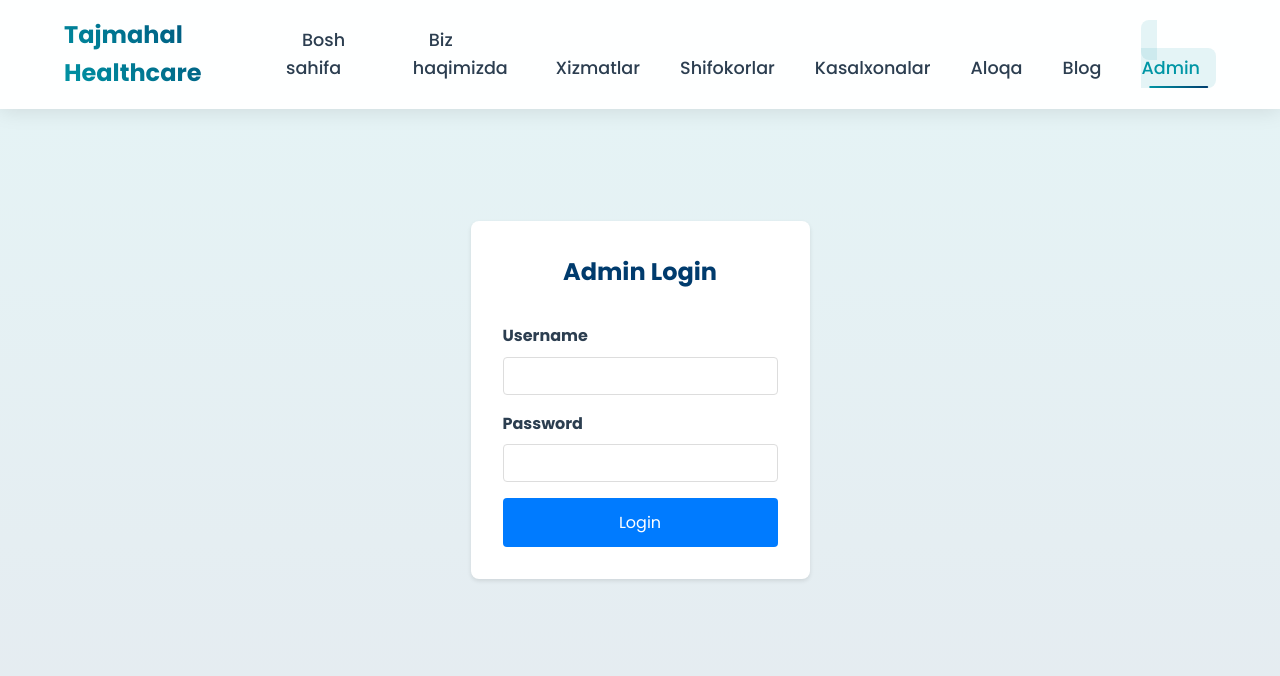
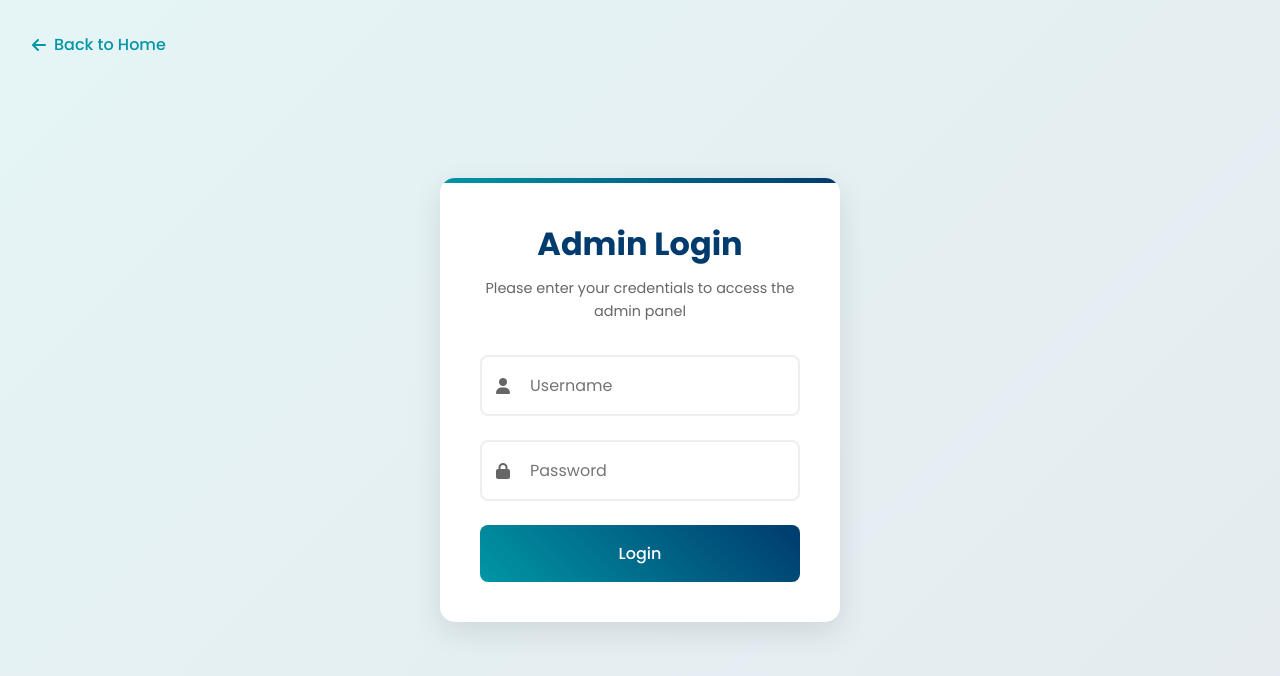
Before and after one commit to Khamraev1/Tajmahal-Healthcare, a website: page public/admin-login.html in a window 1280 px wide. Drawn offline with Linux system fonts and the light colour scheme; no server answers.

Commit message:
Improve admin login page and blog page with better styling and functionality

```diff
--- a/public/admin-login.html
+++ b/public/admin-login.html
@@ -15,132 +15,186 @@
             display: flex;
             align-items: center;
             justify-content: center;
+            background: linear-gradient(135deg, rgba(0, 150, 165, 0.1), rgba(0, 59, 109, 0.1));
             padding: 2rem;
-            background: linear-gradient(rgba(0, 150, 165, 0.1), rgba(0, 59, 109, 0.1));
         }
 
         .login-container {
+            background: white;
+            padding: 2.5rem;
+            border-radius: 15px;
+            box-shadow: 0 10px 30px rgba(0, 0, 0, 0.1);
+            width: 100%;
             max-width: 400px;
-            margin: 4rem auto;
-            padding: 2rem;
-            background: #fff;
-            border-radius: 8px;
-            box-shadow: 0 2px 4px rgba(0, 0, 0, 0.1);
+            position: relative;
+            overflow: hidden;
         }
 
-        .login-container h1 {
-            color: var(--secondary-color);
+        .login-container::before {
+            content: '';
+            position: absolute;
+            top: 0;
+            left: 0;
+            width: 100%;
+            height: 5px;
+            background: linear-gradient(90deg, var(--primary-color), var(--secondary-color));
+        }
+
+        .login-header {
             text-align: center;
             margin-bottom: 2rem;
+        }
+
+        .login-header h1 {
+            color: var(--secondary-color);
+            font-size: 2rem;
+            margin-bottom: 0.5rem;
+        }
+
+        .login-header p {
+            color: #666;
+            font-size: 0.9rem;
         }
 
         .login-form {
             display: flex;
             flex-direction: column;
-            gap: 1rem;
+            gap: 1.5rem;
         }
 
         .form-group {
-            display: flex;
-            flex-direction: column;
-            gap: 0.5rem;
+            position: relative;
         }
 
-        .form-group label {
-            font-weight: bold;
+        .form-group i {
+            position: absolute;
+            left: 1rem;
+            top: 50%;
+            transform: translateY(-50%);
+            color: #666;
         }
 
         .form-group input {
-            padding: 0.5rem;
-            border: 1px solid #ddd;
-            border-radius: 4px;
+            width: 100%;
+            padding: 1rem 1rem 1rem 3rem;
+            border: 2px solid #eee;
+            border-radius: 8px;
+            font-size: 1rem;
+            transition: all 0.3s ease;
+        }
+
+        .form-group input:focus {
+            border-color: var(--primary-color);
+            outline: none;
+            box-shadow: 0 0 0 3px rgba(0, 150, 165, 0.1);
         }
 
         .login-btn {
-            padding: 0.75rem;
-            background: #007bff;
+            background: linear-gradient(45deg, var(--primary-color), var(--secondary-color));
             color: white;
+            padding: 1rem;
             border: none;
-            border-radius: 4px;
+            border-radius: 8px;
+            font-size: 1rem;
+            font-weight: 500;
             cursor: pointer;
-            font-size: 1rem;
+            transition: all 0.3s ease;
+            position: relative;
+            overflow: hidden;
         }
 
         .login-btn:hover {
-            background: #0056b3;
+            transform: translateY(-2px);
+            box-shadow: 0 5px 15px rgba(0, 150, 165, 0.3);
+        }
+
+        .login-btn:active {
+            transform: translateY(0);
         }
 
         .error-message {
-            color: #dc3545;
-            margin-top: 1rem;
+            background: #ffebee;
+            color: #c62828;
+            padding: 1rem;
+            border-radius: 8px;
+            font-size: 0.9rem;
             display: none;
+            margin-bottom: 1rem;
+        }
+
+        .back-to-home {
+            position: absolute;
+            top: 2rem;
+            left: 2rem;
+            color: var(--primary-color);
+            text-decoration: none;
+            display: flex;
+            align-items: center;
+            gap: 0.5rem;
+            font-weight: 500;
+            transition: all 0.3s ease;
+        }
+
+        .back-to-home:hover {
+            color: var(--secondary-color);
+            transform: translateX(-5px);
+        }
+
+        @media (max-width: 480px) {
+            .login-container {
+                padding: 2rem;
+            }
+
+            .back-to-home {
+                top: 1rem;
+                left: 1rem;
+            }
         }
     </style>
 </head>
 
 <body>
-    <header>
-        <nav>
-            <div class="logo">
-                <h1>Tajmahal Healthcare</h1>
+    <a href="/" class="back-to-home">
+        <i class="fas fa-arrow-left"></i> Back to Home
+    </a>
+
+    <div class="admin-login">
+        <div class="login-container">
+            <div class="login-header">
+                <h1>Admin Login</h1>
+                <p>Please enter your credentials to access the admin panel</p>
             </div>
-            <ul class="nav-links">
-                <li><a href="index.html">Bosh sahifa</a></li>
-                <li><a href="index.html#about">Biz haqimizda</a></li>
-                <li><a href="index.html#services">Xizmatlar</a></li>
-                <li><a href="index.html#doctors">Shifokorlar</a></li>
-                <li><a href="index.html#hospitals">Kasalxonalar</a></li>
-                <li><a href="index.html#contact">Aloqa</a></li>
-                <li><a href="blog.html">Blog</a></li>
-                <li><a href="admin-login.html" class="active">Admin</a></li>
-            </ul>
-            <div class="mobile-menu">
-                <i class="fas fa-bars"></i>
-            </div>
-        </nav>
-    </header>
 
-    <main>
-        <section class="admin-login">
-            <div class="login-container">
-                <h1>Admin Login</h1>
-                <form class="login-form" onsubmit="handleLogin(event)">
-                    <div class="form-group">
-                        <label for="username">Username</label>
-                        <input type="text" id="username" required>
-                    </div>
-                    <div class="form-group">
-                        <label for="password">Password</label>
-                        <input type="password" id="password" required>
-                    </div>
-                    <button type="submit" class="login-btn">Login</button>
-                </form>
-                <div id="errorMessage" class="error-message"></div>
-            </div>
-        </section>
-    </main>
+            <div class="error-message" id="error-message"></div>
+
+            <form class="login-form" id="login-form">
+                <div class="form-group">
+                    <i class="fas fa-user"></i>
+                    <input type="text" id="username" placeholder="Username" required>
+                </div>
+
+                <div class="form-group">
+                    <i class="fas fa-lock"></i>
+                    <input type="password" id="password" placeholder="Password" required>
+                </div>
+
+                <button type="submit" class="login-btn">
+                    Login
+                </button>
+            </form>
+        </div>
+    </div>
 
     <script>
-        // Handle mobile menu
-        document.querySelector('.mobile-menu').addEventListener('click', function () {
-            document.querySelector('.nav-links').classList.toggle('active');
-        });
+        const loginForm = document.getElementById('login-form');
+        const errorMessage = document.getElementById('error-message');
 
-        // Check if already logged in
-        fetch('/api/check-auth')
-            .then(response => response.json())
-            .then(data => {
-                if (data.isAdmin) {
-                    window.location.href = '/admin.html';
-                }
-            })
-            .catch(error => console.error('Auth check failed:', error));
+        loginForm.addEventListener('submit', async (e) => {
+            e.preventDefault();
+            errorMessage.style.display = 'none';
 
-        async function handleLogin(event) {
-            event.preventDefault();
             const username = document.getElementById('username').value;
             const password = document.getElementById('password').value;
-            const errorMessage = document.getElementById('errorMessage');
 
             try {
                 const response = await fetch('/api/admin/login', {
@@ -153,18 +207,17 @@
 
                 const data = await response.json();
 
-                if (data.success) {
+                if (response.ok) {
                     window.location.href = '/admin-dashboard';
                 } else {
-                    errorMessage.textContent = data.message || 'Login failed';
+                    errorMessage.textContent = data.message || 'Invalid credentials';
                     errorMessage.style.display = 'block';
                 }
             } catch (error) {
-                console.error('Login error:', error);
-                errorMessage.textContent = 'An error occurred during login';
+                errorMessage.textContent = 'An error occurred. Please try again.';
                 errorMessage.style.display = 'block';
             }
-        }
+        });
     </script>
 </body>
 
```
Also changed, not shown: public/blog.html (+127 -61 lines).
